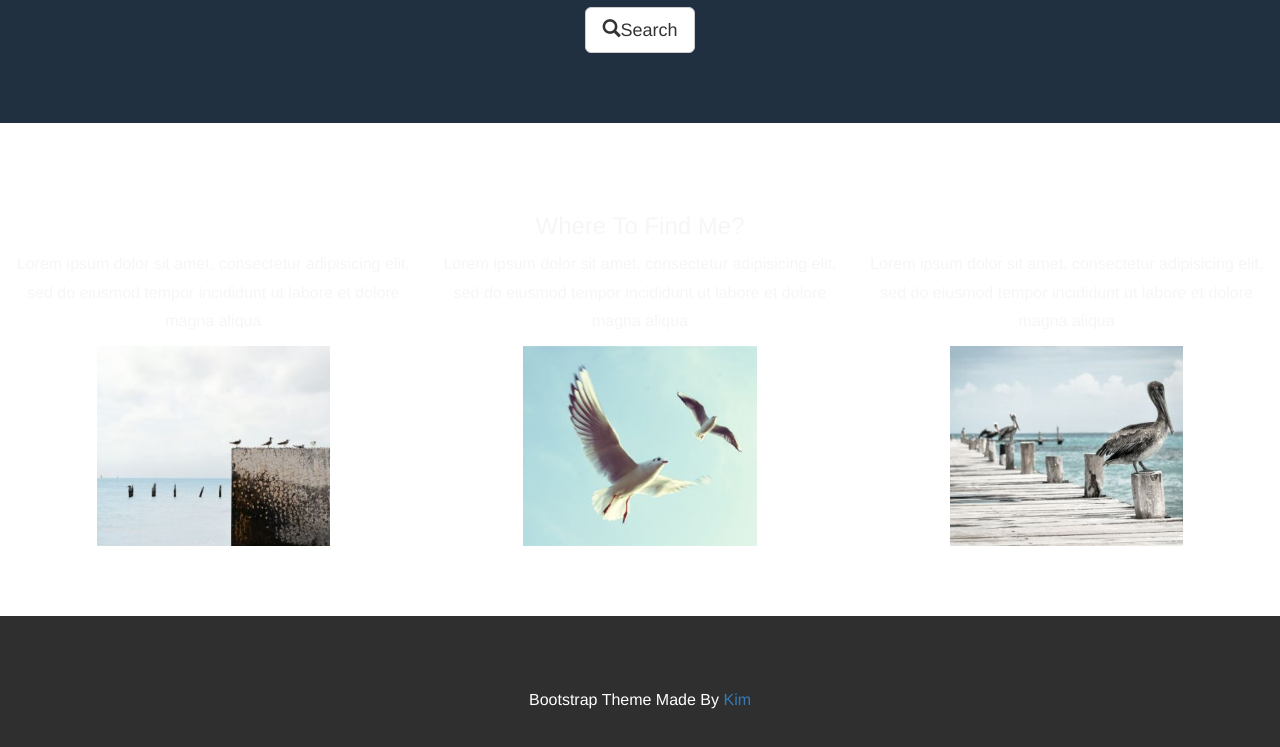
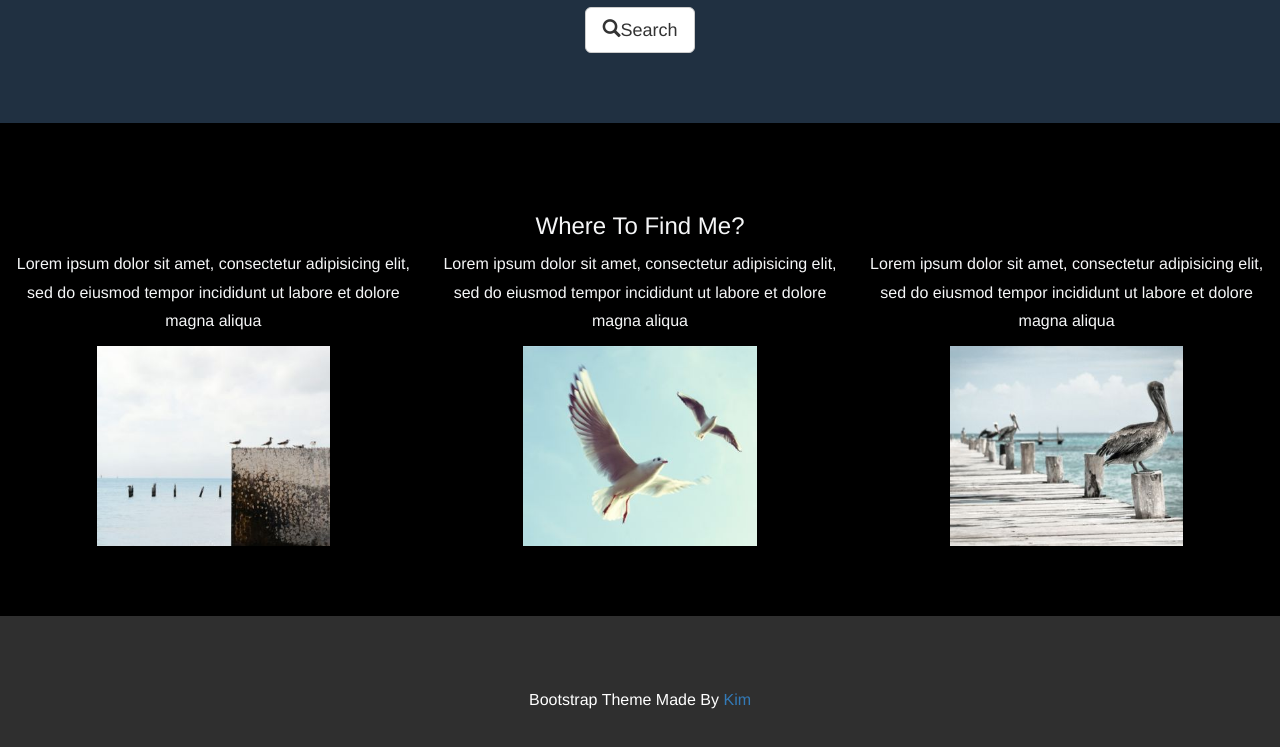
Before and after one commit to mae0901/mae.github.io, a plain HTML site: page index.html in a window 1280 px wide. Shown: the part 952-1699 px from the top of the page. Drawn offline with nearby package versions, Linux system fonts and the light colour scheme; files whose address does not match are found by name.

Commit message:
Update index.html
Signed-off-by: mae0901 <urangoo5713@gmail.com>

```diff
--- a/index.html
+++ b/index.html
@@ -105,7 +105,7 @@
 
     <style>
         .bg-3 {
-            background-color: #ffffff;
+            background-color: #000000;
             color: 555555;
             text-align: center;
         }
```
